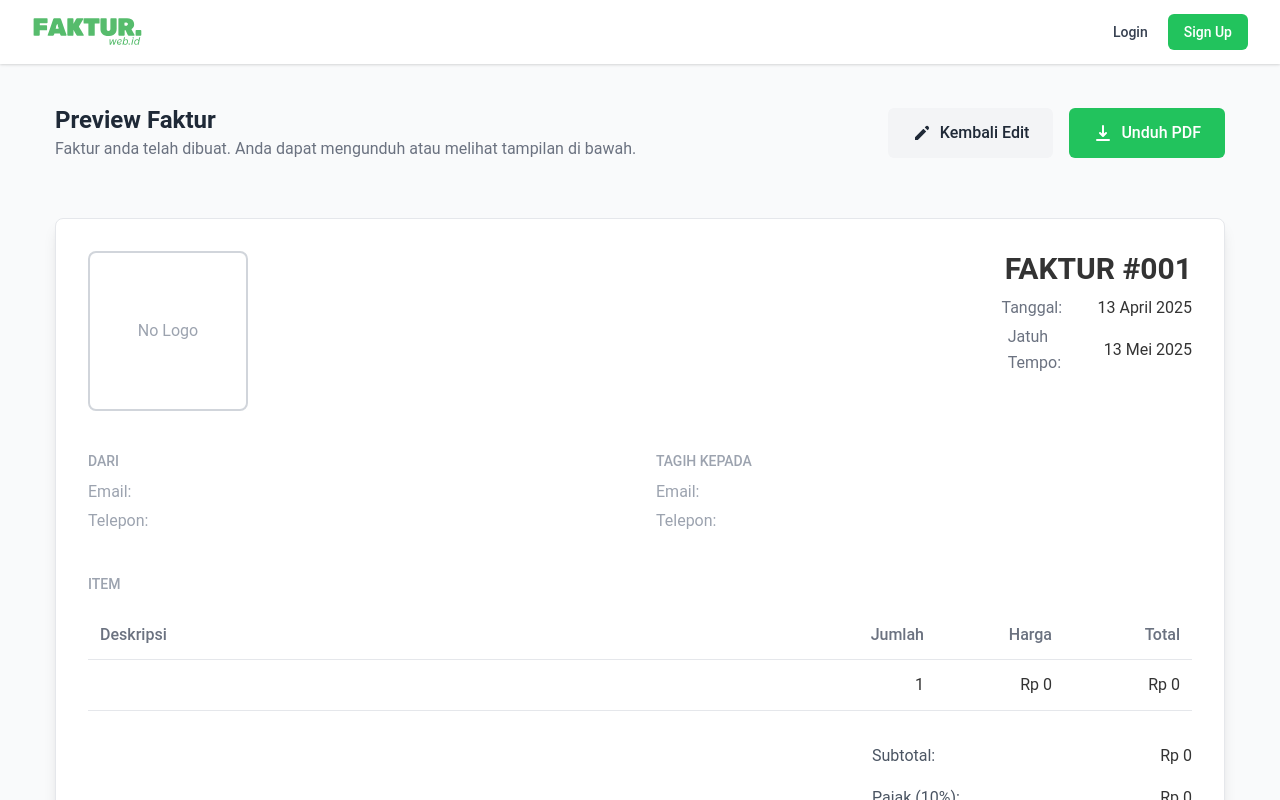
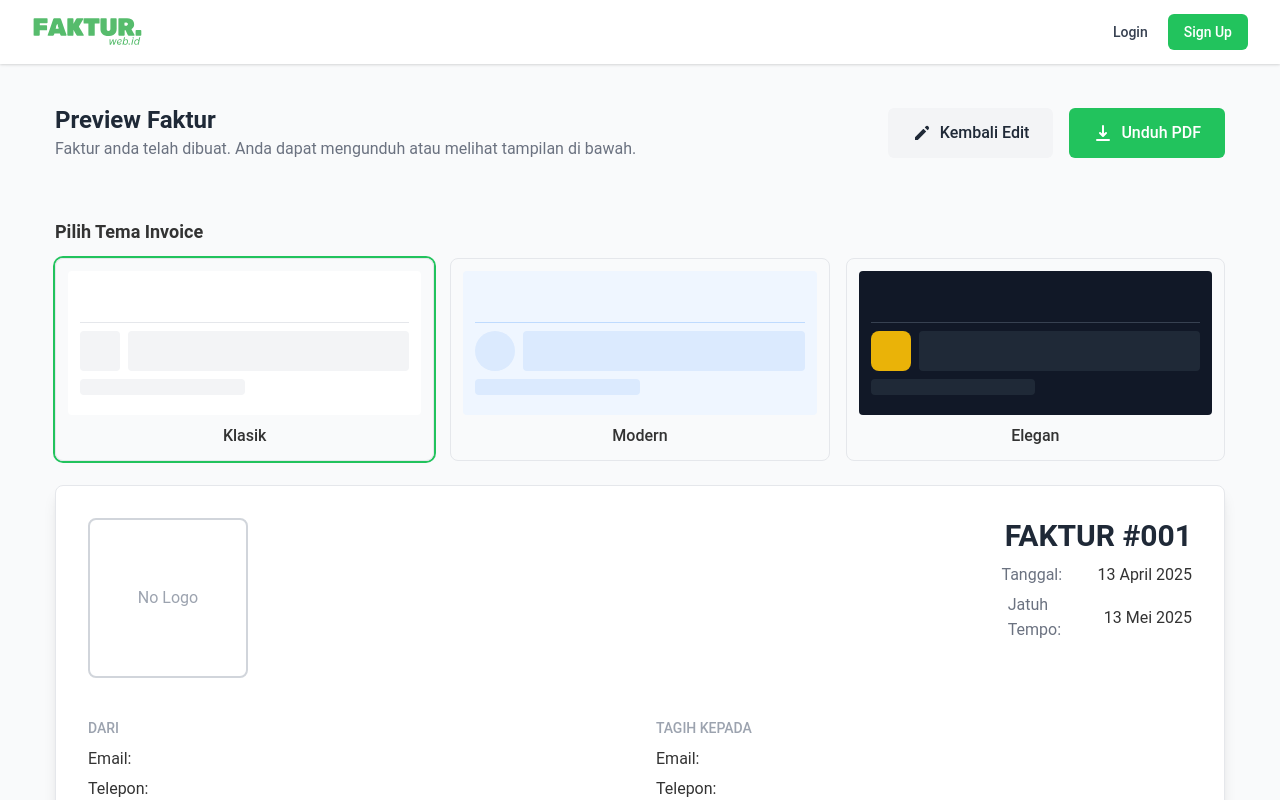
Before and after one commit to dodotdot/fakturweb, a Vue app: page /invoice/guest in a window 1280 px wide. Both pictures are taken after a click on the button "Preview". Shown: the top 800 px of the page. Built offline with nearby package versions, Linux system fonts and the light colour scheme.

Commit message:
updates invoice preview

```diff
--- a/src/views/InvoicePreview.vue
+++ b/src/views/InvoicePreview.vue
@@ -1,7 +1,7 @@
 <template>
   <div class="min-h-screen py-12">
     <div class="container mx-auto max-w-4xl">
-      <div class="mb-6 flex justify-between items-center py-8">
+      <div class="mb-6 flex flex-col md:flex-row justify-between items-start md:items-center py-8 gap-4">
         <div>
           <h1 class="text-2xl font-bold text-gray-800">Preview Faktur</h1>
           <p class="text-gray-500">
@@ -30,9 +30,74 @@
           </button>
         </div>
       </div>
+
+      <!-- Theme Selector -->
+      <div class="mb-6">
+        <h3 class="text-lg font-semibold mb-3">Pilih Tema Invoice</h3>
+        <div class="grid grid-cols-1 md:grid-cols-3 gap-4">
+          <div
+            class="border rounded-lg p-3 cursor-pointer transition-all hover:shadow-md"
+            :class="{ 'ring-2 ring-primary': selectedTheme === 'classic' }"
+            @click="selectedTheme = 'classic'"
+          >
+            <div class="bg-white p-3 rounded">
+              <div class="h-10 border-b border-gray-200 mb-2"></div>
+              <div class="flex space-x-2 mb-2">
+                <div class="w-10 h-10 bg-gray-100 rounded"></div>
+                <div class="flex-1 h-10 bg-gray-100 rounded"></div>
+              </div>
+              <div class="h-4 bg-gray-100 w-1/2 rounded mb-2"></div>
+            </div>
+            <p class="mt-2 text-center font-medium">Klasik</p>
+          </div>
+
+          <div
+            class="border rounded-lg p-3 cursor-pointer transition-all hover:shadow-md"
+            :class="{ 'ring-2 ring-primary': selectedTheme === 'modern' }"
+            @click="selectedTheme = 'modern'"
+          >
+            <div class="bg-blue-50 p-3 rounded">
+              <div class="h-10 border-b border-blue-200 mb-2"></div>
+              <div class="flex space-x-2 mb-2">
+                <div class="w-10 h-10 bg-blue-100 rounded-full"></div>
+                <div class="flex-1 h-10 bg-blue-100 rounded"></div>
+              </div>
+              <div class="h-4 bg-blue-100 w-1/2 rounded mb-2"></div>
+            </div>
+            <p class="mt-2 text-center font-medium">Modern</p>
+          </div>
+
+          <div
+            class="border rounded-lg p-3 cursor-pointer transition-all hover:shadow-md"
+            :class="{ 'ring-2 ring-primary': selectedTheme === 'elegant' }"
+            @click="selectedTheme = 'elegant'"
+          >
+            <div class="bg-gray-900 p-3 rounded">
+              <div class="h-10 border-b border-gray-700 mb-2"></div>
+              <div class="flex space-x-2 mb-2">
+                <div class="w-10 h-10 bg-yellow-500 rounded-lg"></div>
+                <div class="flex-1 h-10 bg-gray-800 rounded"></div>
+              </div>
+              <div class="h-4 bg-gray-800 w-1/2 rounded mb-2"></div>
+            </div>
+            <p class="mt-2 text-center font-medium">Elegan</p>
+          </div>
+        </div>
+      </div>
     </div>
+
     <div class="container mx-auto max-w-4xl">
-      <div class="bg-white shadow-lg p-8 rounded-lg border border-gray-200" ref="invoicePrintRef">
+      <div
+        :class="[
+          'shadow-lg p-8 rounded-lg border',
+          {
+            'bg-white border-gray-200': selectedTheme === 'classic',
+            'bg-blue-50 border-blue-200': selectedTheme === 'modern',
+            'bg-gray-900 text-white border-gray-700': selectedTheme === 'elegant'
+          }
+        ]"
+        ref="invoicePrintRef"
+      >
         <!-- Invoice Header -->
         <div class="flex flex-col md:flex-row justify-between items-start mb-10">
           <!-- Logo -->
@@ -44,20 +109,51 @@
                 class="max-w-full max-h-full object-contain"
               />
             </div>
-            <div v-else class="w-full h-full flex items-center justify-center border-2 border-gray-300 rounded-lg">
-              <span class="text-gray-400">No Logo</span>
+            <div
+              v-else
+              :class="[
+                'w-full h-full flex items-center justify-center border-2 rounded-lg',
+                {
+                  'border-gray-300': selectedTheme === 'classic',
+                  'border-blue-300': selectedTheme === 'modern',
+                  'border-gray-700': selectedTheme === 'elegant'
+                }
+              ]"
+            >
+              <span :class="{
+                'text-gray-400': selectedTheme === 'classic',
+                'text-blue-400': selectedTheme === 'modern',
+                'text-gray-500': selectedTheme === 'elegant'
+              }">No Logo</span>
             </div>
           </div>
 
           <div class="flex-1 md:ml-8">
-            <div class="text-3xl font-bold mb-2 text-right">{{ invoice.title }}</div>
+            <div
+              :class="[
+                'text-3xl font-bold mb-2 text-right',
+                {
+                  'text-gray-800': selectedTheme === 'classic',
+                  'text-blue-800': selectedTheme === 'modern',
+                  'text-yellow-500': selectedTheme === 'elegant'
+                }
+              ]"
+            >{{ invoice.title }}</div>
             <div class="flex flex-col space-y-1 items-end">
               <div class="flex items-center">
-                <span class="text-gray-500 w-24">Tanggal:</span>
+                <span :class="{
+                  'text-gray-500': selectedTheme === 'classic',
+                  'text-blue-500': selectedTheme === 'modern',
+                  'text-gray-400': selectedTheme === 'elegant'
+                }" class="w-24">Tanggal:</span>
                 <span>{{ formatDate(invoice.date) }}</span>
               </div>
               <div class="flex items-center">
-                <span class="text-gray-500 w-24">Jatuh Tempo:</span>
+                <span :class="{
+                  'text-gray-500': selectedTheme === 'classic',
+                  'text-blue-500': selectedTheme === 'modern',
+                  'text-gray-400': selectedTheme === 'elegant'
+                }" class="w-24">Jatuh Tempo:</span>
                 <span>{{ formatDate(invoice.dueDate) }}</span>
               </div>
             </div>
@@ -67,29 +163,69 @@
         <!-- Invoice From/To -->
         <div class="grid grid-cols-1 md:grid-cols-2 gap-8 mb-10">
           <div class="from-details">
-            <h3 class="text-gray-400 text-sm uppercase font-medium mb-2">Dari</h3>
-            <div class="font-semibold text-lg mb-2">{{ invoice.from.name }}</div>
-            <div class="text-gray-600 mb-2">{{ invoice.from.address }}</div>
+            <h3 :class="{
+              'text-gray-400': selectedTheme === 'classic',
+              'text-blue-500': selectedTheme === 'modern',
+              'text-yellow-500': selectedTheme === 'elegant'
+            }" class="text-sm uppercase font-medium mb-2">Dari</h3>
+            <div :class="{
+              'text-gray-900': selectedTheme === 'classic',
+              'text-blue-900': selectedTheme === 'modern',
+              'text-white': selectedTheme === 'elegant'
+            }" class="font-semibold text-lg mb-2">{{ invoice.from.name }}</div>
+            <div :class="{
+              'text-gray-600': selectedTheme === 'classic',
+              'text-blue-700': selectedTheme === 'modern',
+              'text-gray-300': selectedTheme === 'elegant'
+            }" class="mb-2">{{ invoice.from.address }}</div>
             <div class="flex items-center mb-1">
-              <span class="text-gray-400 w-16">Email:</span>
+              <span :class="{
+                'text-gray-400': selectedTheme === 'classic',
+                'text-blue-500': selectedTheme === 'modern',
+                'text-gray-400': selectedTheme === 'elegant'
+              }" class="w-16">Email:</span>
               <span>{{ invoice.from.email }}</span>
             </div>
             <div class="flex items-center">
-              <span class="text-gray-400 w-16">Telepon:</span>
+              <span :class="{
+                'text-gray-400': selectedTheme === 'classic',
+                'text-blue-500': selectedTheme === 'modern',
+                'text-gray-400': selectedTheme === 'elegant'
+              }" class="w-16">Telepon:</span>
               <span>{{ invoice.from.phone }}</span>
             </div>
           </div>
 
           <div class="to-details">
-            <h3 class="text-gray-400 text-sm uppercase font-medium mb-2">Tagih Kepada</h3>
-            <div class="font-semibold text-lg mb-2">{{ invoice.to.name }}</div>
-            <div class="text-gray-600 mb-2">{{ invoice.to.address }}</div>
+            <h3 :class="{
+              'text-gray-400': selectedTheme === 'classic',
+              'text-blue-500': selectedTheme === 'modern',
+              'text-yellow-500': selectedTheme === 'elegant'
+            }" class="text-sm uppercase font-medium mb-2">Tagih Kepada</h3>
+            <div :class="{
+              'text-gray-900': selectedTheme === 'classic',
+              'text-blue-900': selectedTheme === 'modern',
+              'text-white': selectedTheme === 'elegant'
+            }" class="font-semibold text-lg mb-2">{{ invoice.to.name }}</div>
+            <div :class="{
+              'text-gray-600': selectedTheme === 'classic',
+              'text-blue-700': selectedTheme === 'modern',
+              'text-gray-300': selectedTheme === 'elegant'
+            }" class="mb-2">{{ invoice.to.address }}</div>
             <div class="flex items-center mb-1">
-              <span class="text-gray-400 w-16">Email:</span>
+              <span :class="{
+                'text-gray-400': selectedTheme === 'classic',
+                'text-blue-500': selectedTheme === 'modern',
+                'text-gray-400': selectedTheme === 'elegant'
+              }" class="w-16">Email:</span>
               <span>{{ invoice.to.email }}</span>
             </div>
             <div class="flex items-center">
-              <span class="text-gray-400 w-16">Telepon:</span>
+              <span :class="{
+                'text-gray-400': selectedTheme === 'classic',
+                'text-blue-500': selectedTheme === 'modern',
+                'text-gray-400': selectedTheme === 'elegant'
+              }" class="w-16">Telepon:</span>
               <span>{{ invoice.to.phone }}</span>
             </div>
           </div>
@@ -97,19 +233,47 @@
 
         <!-- Invoice Items -->
         <div class="mb-10">
-          <h3 class="text-gray-400 text-sm uppercase font-medium mb-4">Item</h3>
+          <h3 :class="{
+            'text-gray-400': selectedTheme === 'classic',
+            'text-blue-500': selectedTheme === 'modern',
+            'text-yellow-500': selectedTheme === 'elegant'
+          }" class="text-sm uppercase font-medium mb-4">Item</h3>
           <div class="overflow-x-auto">
             <table class="w-full">
-              <thead class="border-b">
+              <thead :class="{
+                'border-b border-gray-200': selectedTheme === 'classic',
+                'border-b border-blue-300': selectedTheme === 'modern',
+                'border-b border-gray-700': selectedTheme === 'elegant'
+              }">
                 <tr>
-                  <th class="text-left p-3 text-gray-500 font-medium">Deskripsi</th>
-                  <th class="text-right p-3 text-gray-500 font-medium w-24">Jumlah</th>
-                  <th class="text-right p-3 text-gray-500 font-medium w-32">Harga</th>
-                  <th class="text-right p-3 text-gray-500 font-medium w-32">Total</th>
+                  <th :class="{
+                    'text-gray-500': selectedTheme === 'classic',
+                    'text-blue-700': selectedTheme === 'modern',
+                    'text-gray-300': selectedTheme === 'elegant'
+                  }" class="text-left p-3 font-medium">Deskripsi</th>
+                  <th :class="{
+                    'text-gray-500': selectedTheme === 'classic',
+                    'text-blue-700': selectedTheme === 'modern',
+                    'text-gray-300': selectedTheme === 'elegant'
+                  }" class="text-right p-3 font-medium w-24">Jumlah</th>
+                  <th :class="{
+                    'text-gray-500': selectedTheme === 'classic',
+                    'text-blue-700': selectedTheme === 'modern',
+                    'text-gray-300': selectedTheme === 'elegant'
+                  }" class="text-right p-3 font-medium w-32">Harga</th>
+                  <th :class="{
+                    'text-gray-500': selectedTheme === 'classic',
+                    'text-blue-700': selectedTheme === 'modern',
+                    'text-gray-300': selectedTheme === 'elegant'
+                  }" class="text-right p-3 font-medium w-32">Total</th>
                 </tr>
               </thead>
               <tbody>
-                <tr v-for="(item, index) in invoice.items" :key="index" class="border-b">
+                <tr v-for="(item, index) in invoice.items" :key="index" :class="{
+                  'border-b border-gray-200': selectedTheme === 'classic',
+                  'border-b border-blue-300': selectedTheme === 'modern',
+                  'border-b border-gray-700': selectedTheme === 'elegant'
+                }">
                   <td class="p-3">{{ item.description }}</td>
                   <td class="p-3 text-right">{{ item.quantity }}</td>
                   <td class="p-3 text-right">{{ formatCurrency(item.unitPrice) }}</td>
@@ -123,16 +287,32 @@
           <div class="flex flex-col items-end mt-6">
             <div class="w-full max-w-xs">
               <div class="flex justify-between py-2">
-                <span class="text-gray-600">Subtotal:</span>
+                <span :class="{
+                  'text-gray-600': selectedTheme === 'classic',
+                  'text-blue-700': selectedTheme === 'modern',
+                  'text-gray-300': selectedTheme === 'elegant'
+                }">Subtotal:</span>
                 <span>{{ formatCurrency(calculateSubtotal()) }}</span>
               </div>
               <div class="flex justify-between py-2">
-                <span class="text-gray-600">Pajak ({{ invoice.taxRate }}%):</span>
+                <span :class="{
+                  'text-gray-600': selectedTheme === 'classic',
+                  'text-blue-700': selectedTheme === 'modern',
+                  'text-gray-300': selectedTheme === 'elegant'
+                }">Pajak ({{ invoice.taxRate }}%):</span>
                 <span>{{ formatCurrency(calculateTaxAmount()) }}</span>
               </div>
-              <div class="flex justify-between py-3 border-t border-gray-200 font-bold text-lg">
+              <div :class="{
+                'border-t border-gray-200': selectedTheme === 'classic',
+                'border-t border-blue-300': selectedTheme === 'modern',
+                'border-t border-gray-700': selectedTheme === 'elegant'
+              }" class="flex justify-between py-3 font-bold text-lg">
                 <span>Total:</span>
-                <span>{{ formatCurrency(calculateTotal()) }}</span>
+                <span :class="{
+                  'text-gray-900': selectedTheme === 'classic',
+                  'text-blue-900': selectedTheme === 'modern',
+                  'text-yellow-500': selectedTheme === 'elegant'
+                }">{{ formatCurrency(calculateTotal()) }}</span>
               </div>
             </div>
           </div>
@@ -140,8 +320,16 @@
 
         <!-- Notes -->
         <div v-if="invoice.notes">
-          <h3 class="text-gray-400 text-sm uppercase font-medium mb-2">Catatan</h3>
-          <div class="p-3 bg-gray-50 rounded-md">{{ invoice.notes }}</div>
+          <h3 :class="{
+            'text-gray-400': selectedTheme === 'classic',
+            'text-blue-500': selectedTheme === 'modern',
+            'text-yellow-500': selectedTheme === 'elegant'
+          }" class="text-sm uppercase font-medium mb-2">Catatan</h3>
+          <div :class="{
+            'bg-gray-50': selectedTheme === 'classic',
+            'bg-blue-100': selectedTheme === 'modern',
+            'bg-gray-800': selectedTheme === 'elegant'
+          }" class="p-3 rounded-md">{{ invoice.notes }}</div>
         </div>
       </div>
     </div>
@@ -158,6 +346,7 @@ const route = useRoute();
 const router = useRouter();
 const invoicePrintRef = ref(null);
 const isGenerating = ref(false);
+const selectedTheme = ref('classic'); // Default theme
 
 // Initialize with empty invoice
 const invoice = ref({
@@ -190,6 +379,11 @@ onMounted(() => {
   const storedInvoice = localStorage.getItem('currentInvoice');
   if (storedInvoice) {
     invoice.value = JSON.parse(storedInvoice);
+
+    // Check if there's a saved theme preference
+    if (invoice.value._theme) {
+      selectedTheme.value = invoice.value._theme;
+    }
   } else {
     // Redirect back if no invoice data
     router.push('/invoice/guest');
@@ -263,6 +457,13 @@ function downloadPDF() {
       .save()
       .then(() => {
         isGenerating.value = false;
+
+        // Remove the currentInvoice data from localStorage after successful download
+        localStorage.removeItem('currentInvoice');
+        console.log('Invoice data cleared from localStorage after PDF download');
+
+        // Show success message
+        alert('PDF berhasil diunduh. Data invoice telah dihapus dari penyimpanan sementara.');
       })
       .catch(error => {
         console.error('Error generating PDF:', error);
@@ -273,18 +474,42 @@ function downloadPDF() {
 }
 
 function backToEdit() {
-  // The data is already in localStorage as 'currentInvoice'
-  // When we navigate back to GuestInvoice, it will reuse this data
-  // but we'll update the timestamp to ensure it's the latest version
-  const currentData = JSON.parse(localStorage.getItem('currentInvoice'));
-  currentData._lastEdited = new Date().getTime();
-  localStorage.setItem('currentInvoice', JSON.stringify(currentData));
+  // Check if the currentInvoice data exists in localStorage
+  const storedInvoice = localStorage.getItem('currentInvoice');
 
-  // Navigate back to edit form
-  router.push('/invoice/guest');
+  if (storedInvoice) {
+    try {
+      // Parse the current data and update the timestamp
+      const currentData = JSON.parse(storedInvoice);
+      currentData._lastEdited = new Date().getTime();
+
+      // Save the selected theme preference
+      currentData._theme = selectedTheme.value;
+
+      // Save it back to localStorage
+      localStorage.setItem('currentInvoice', JSON.stringify(currentData));
+
+      // Track edit event
+      invoiceEvents.update(currentData.title || 'Untitled Invoice');
+
+      // Navigate back to edit form
+      router.push('/invoice/guest');
+    } catch (error) {
+      console.error('Error processing invoice data:', error);
+      alert('Terjadi kesalahan saat kembali ke halaman edit. Mencoba kembali...');
+      router.push('/invoice/guest');
+    }
+  } else {
+    // If no invoice data exists, just navigate back
+    console.warn('No invoice data found in localStorage, redirecting to empty form');
+    router.push('/invoice/guest');
+  }
 }
 </script>
 
 <style scoped>
-/* Add any preview-specific styles here */
+/* Theme transition effects */
+.container, .bg-white, .border, .text-gray-500, .text-gray-400, .text-gray-600, .border-gray-200, .bg-gray-50 {
+  transition: all 0.3s ease-in-out;
+}
 </style>
```
